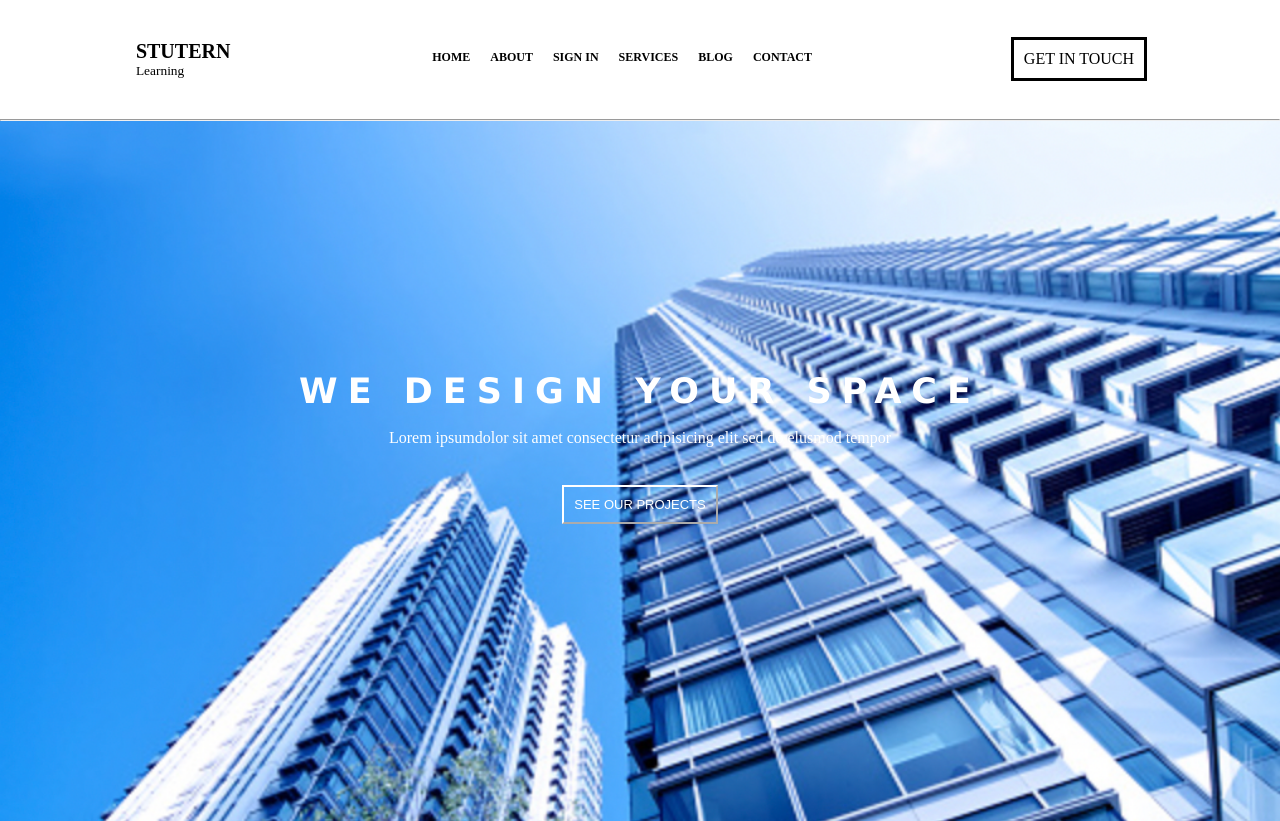
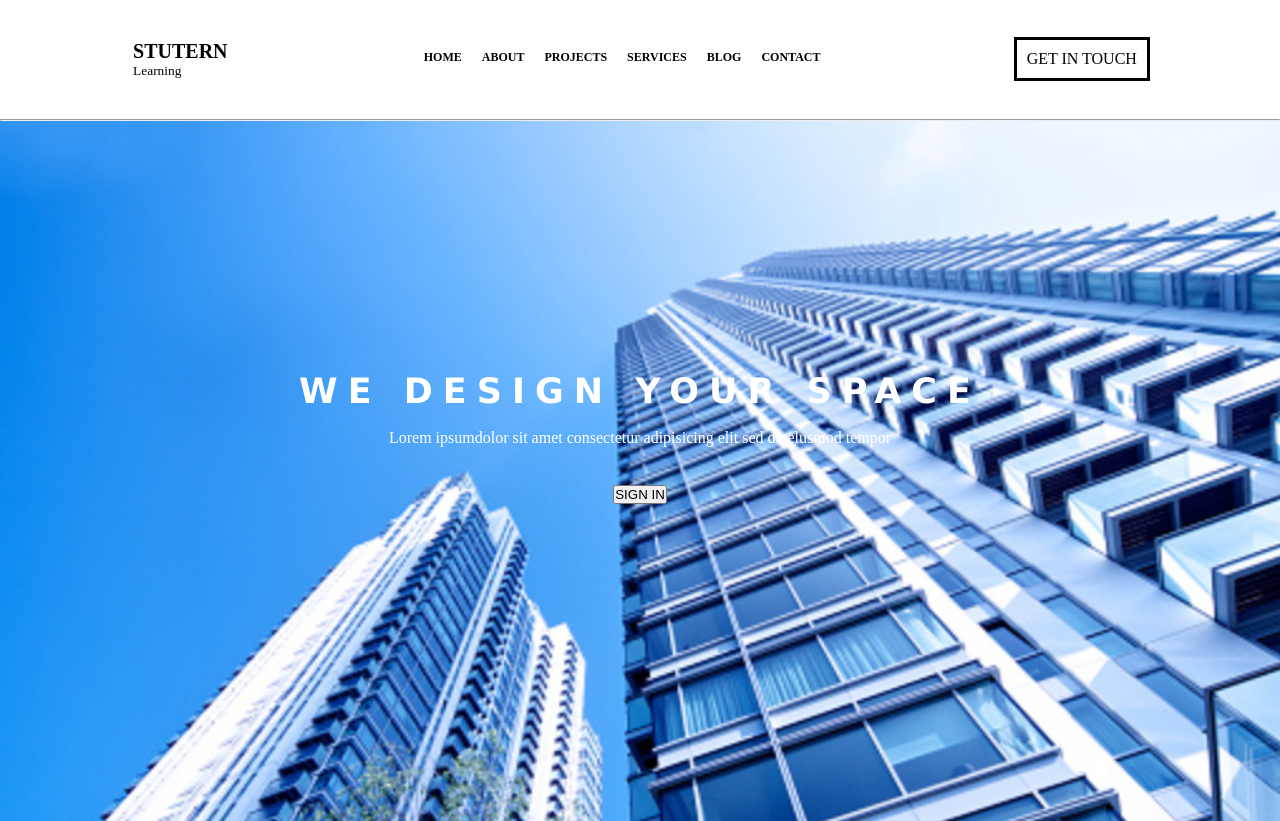
Before and after one commit to graceokosun/htmlcss_challenge, a plain HTML site: page index.html in a window 1280 px wide. Drawn offline with Linux system fonts and the light colour scheme.

Commit message:
Update index.html

```diff
--- a/index.html
+++ b/index.html
@@ -20,7 +20,7 @@
                         <a href="#" id="about">ABOUT</a>
                     </li>
                     <li>
-                        <a class="signin" id="signin" href="signin.html">SIGN IN</a>
+                        <a id="project">PROJECTS</a>
                     </li>
                     <li>
                         <a href="#" id="services">SERVICES</a>
@@ -34,7 +34,6 @@
                     </ul>
                 </nav>
             </div>
-
             <div>
                 <ul>
                  <a href="#" class="touch" id="getintouch">GET IN TOUCH</a>
@@ -48,7 +47,8 @@
             <h2 class="h2">WE DESIGN YOUR SPACE</h2><br>
             <p>Lorem ipsumdolor sit amet consectetur adipisicing elit sed do elusmod tempor</p><br>
             <div class="proj">
-                <button class="project" id="project">SEE OUR PROJECTS</button>
+                <a href="signin.html">
+                <button class="signin" id="signin" >SIGN IN</button> </a>
             </div>
         </main>
 
```
